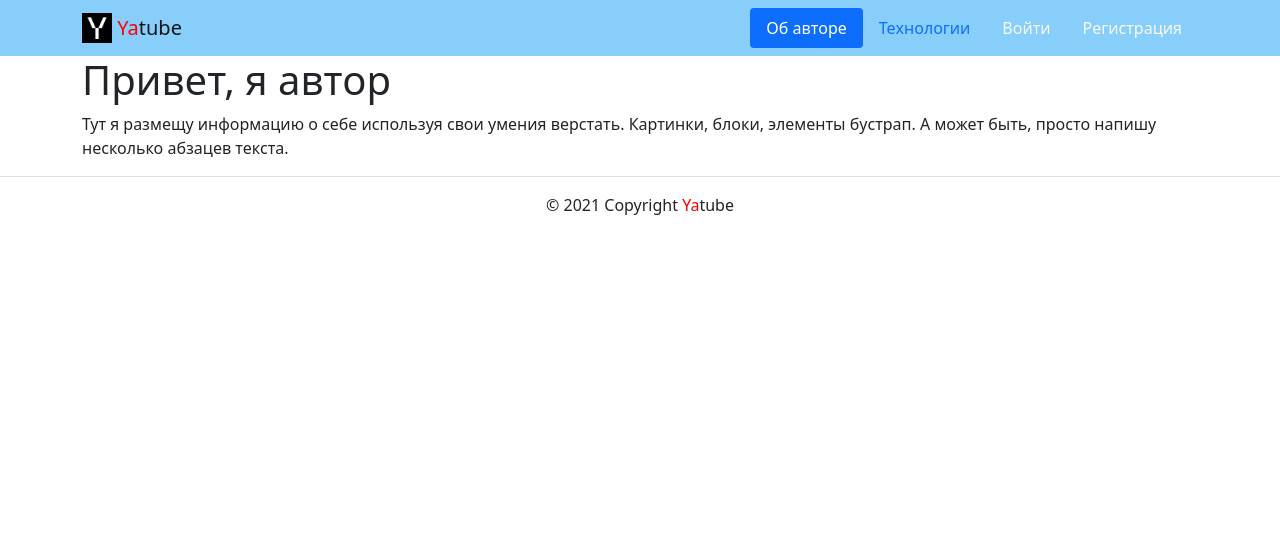
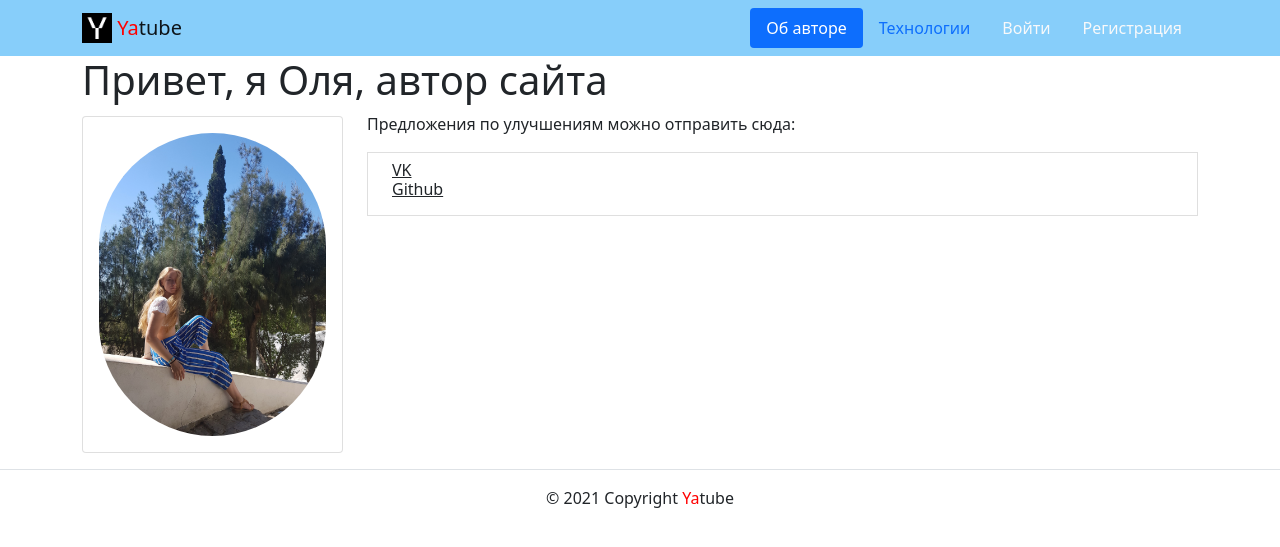
Before and after one commit to kotofey97/yatube_project_finale, a Django app: page /about/author/ in a window 1280 px wide. Shown: the top 547 px of the page. Run offline with Django 3.2, Linux system fonts and the light colour scheme; some libraries are stand-ins or nearby versions.

Commit message:
страница об авторе

```diff
--- a/yatube/templates/about/author.html
+++ b/yatube/templates/about/author.html
@@ -2,9 +2,30 @@
 {% extends "base.html" %}
 {% block title %}Об авторе проекта{% endblock %}
 {% block content %}
-<h1>Привет, я автор</h1>
-<p>
-  Тут я размещу информацию о себе используя свои умения верстать.
-  Картинки, блоки, элементы бустрап. А может быть, просто напишу несколько абзацев текста.
-</p>
+<h1>Привет, я Оля, автор сайта</h1>
+<div class="row">
+  <div class="col-md-3 mb-3 mt-1">
+    <div class="card">
+      <div class="card-body">
+        {% load static %}
+          <img class="card-img" style="border-radius: 120px;" "720x720" crop="center" src="{% static "img/me.jpg" %}" width="260" hight="260" />
+      </div>
+    </div>
+  </div>
+
+  <div class="col-md-9">
+    <div class="card-text">
+      <p>
+      Предложения по улучшениям можно отправить сюда:
+      <li class="list-group-item">
+        <div class="h6 text-muted">
+            <a class="p-2 text-dark" href="https://vk.com/id55868256">VK</a>
+            <br>
+            <a class="p-2 text-dark" href="https://github.com/kotofey97">Github</a>
+        </div>
+      </li>
+      </p>
+    </div>
+  </div>
+</div>
 {% endblock %}
```
Also changed, not shown: yatube/templates/about/tech.html (+19 -12 lines), yatube/static/img/me.jpg (added).
